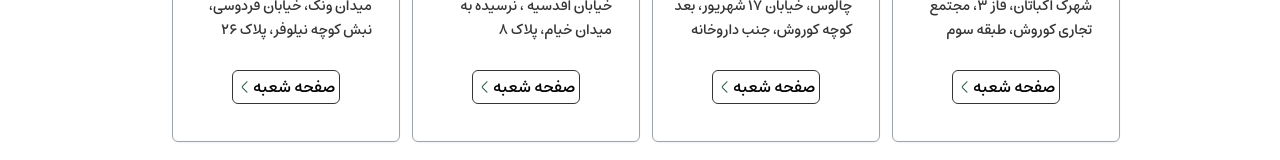
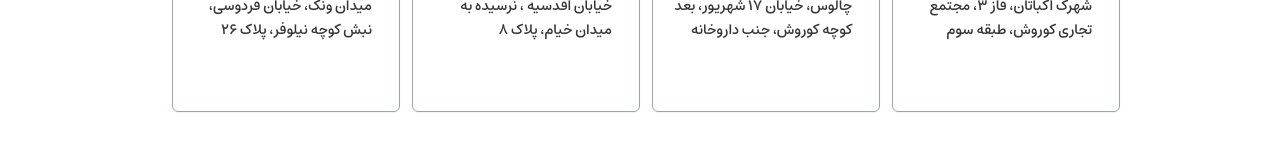
Before and after one commit to ftmhJamali/tarkhineh, a React (Create React App) app: page / in a window 1280 px wide. Shown: the part 1958-2118 px from the top of the page. Built offline with nearby package versions, Linux system fonts and the light colour scheme.

Commit message:
change btn-branches

```diff
--- a/src/Components/MainPage.js
+++ b/src/Components/MainPage.js
@@ -166,7 +166,7 @@ const MainPage = () => {
               state={{ b }}
               data-aos="fade-up"
               data-aos-duration="1000"
-              className="hover:translate-y-1 parent border items-center border-gray w-[378px] h-[110px] md:w-[228px] md:h-[430px] hover:border-natural hover:shadow-md rounded-md gap-x-3 flex flex-row md:flex-col gap-y-3 shadow-sm"
+              className="group hover:translate-y-1 parent border items-center border-gray w-[378px] h-[110px] md:w-[228px] md:h-[400px] hover:border-natural hover:shadow-md rounded-md gap-x-3 flex flex-row md:flex-col gap-y-3 shadow-sm"
             >
               <img
                 className="h-full  md:h-[229px]  md:w-full"
@@ -183,7 +183,7 @@ const MainPage = () => {
                 <Link
                   to={`/branch/${b.id}`}
                   state={{ b }}
-                  className="hidden md:flex mt-4 border border-natural rounded-md p-1 items-center"
+                  className="hidden group-hover:md:flex sm:hidden tr-btn  mt-2 border border-natural rounded-md p-1 items-center"
                 >
                   <p>صفحه شعبه</p>
                   <img className="h-4" alt="" src={arrowLeft} />
--- a/src/Components/style.css
+++ b/src/Components/style.css
@@ -39,3 +39,6 @@
 input[type="radio"] {
   accent-color: #417f56;
 }
+.tr-btn{
+  transition: all 0.4s;
+}
```
